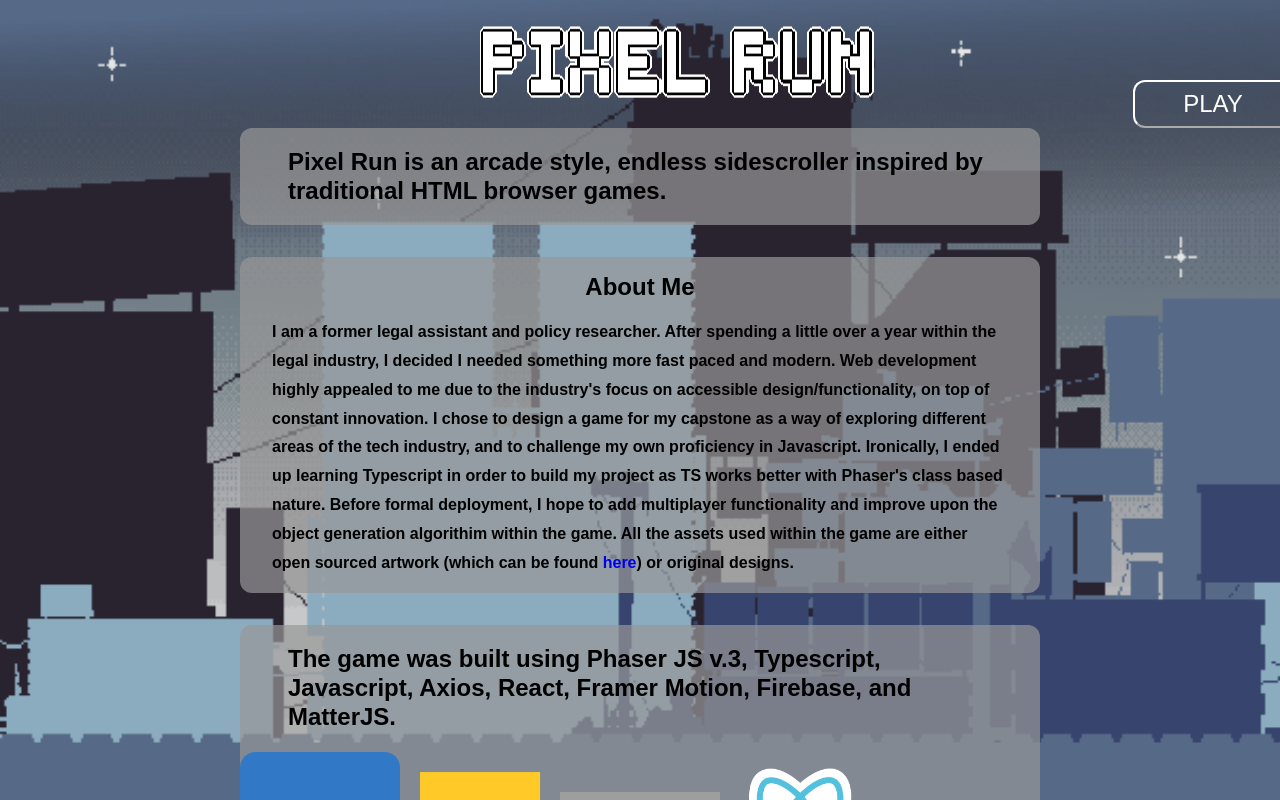
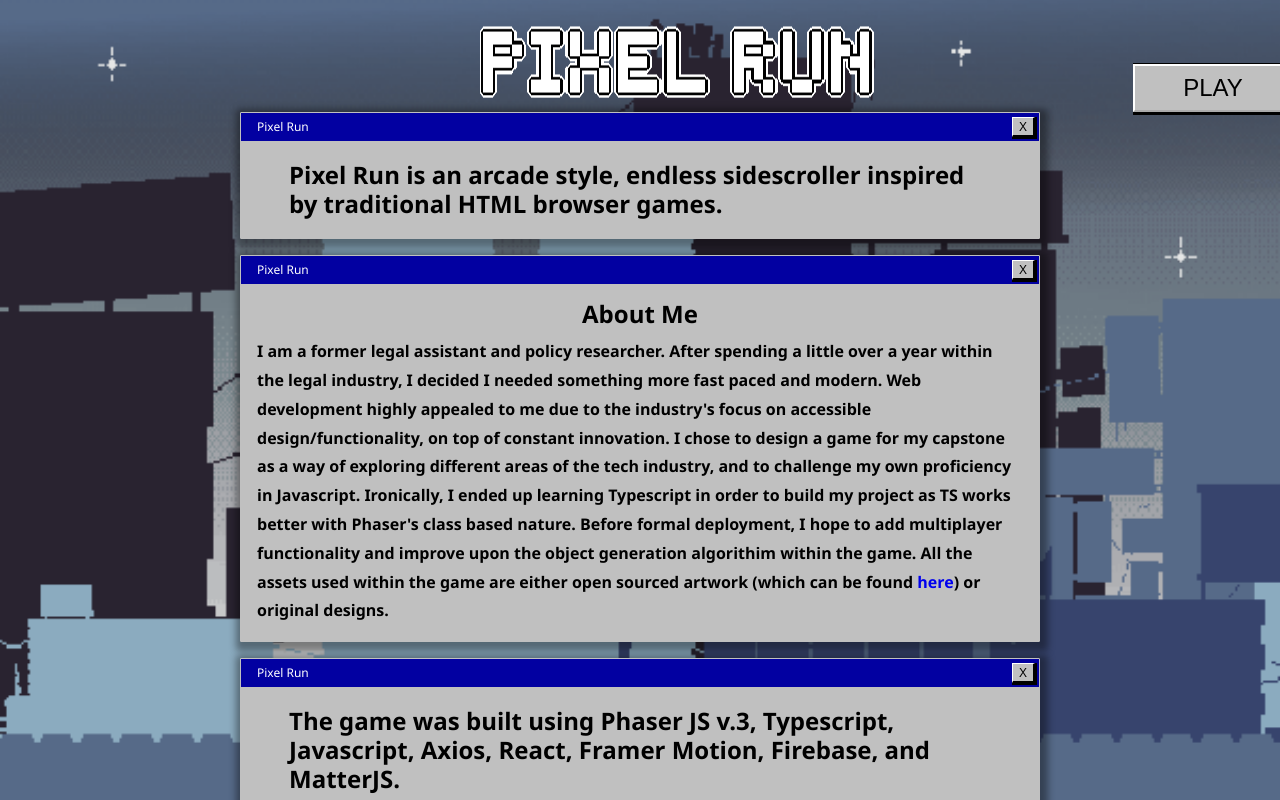
Before and after one commit to emwong101/pixel_run, a React (Vite) app: page / in a window 1280 px wide. Built offline with nearby package versions, Linux system fonts and the light colour scheme; grey boxes are pictures that could not be loaded.

Commit message:
changed styling

```diff
--- a/src/App.scss
+++ b/src/App.scss
@@ -4,14 +4,14 @@ body {
   line-height: 1.8rem;
   height: 100vh;
   box-sizing: border-box;
-  font-family: Arial, Helvetica, sans-serif;
+  font-family: "Segoe UI", Tahoma, Geneva, Verdana, sans-serif;
   background-color: #5f6b82;
   background-image: url("/assets/hero.gif");
   background-repeat: no-repeat;
   background-size: cover;
   position: relative;
   background-attachment: fixed;
-  overflow-x: hidden;
+  overflow: hidden;
 }
 
 *,
@@ -25,6 +25,7 @@ body {
   width: 100%;
   padding: 1rem 30rem;
   padding-right: 16rem;
+  padding-bottom: 0;
   position: sticky;
   top: 0;
   z-index: 111;
@@ -40,21 +41,20 @@ body {
 .link-button {
   height: 3rem;
   width: 10rem;
-  margin-top: 5rem;
-  background: none;
+  margin-top: 4rem;
+  box-shadow: 2px 1px 0px 2px rgba(0, 0, 0, 1);
+  background-color: #c0c0c0;
   text-decoration: none;
   outline: none;
   border-color: white;
-  border-radius: 12px;
   cursor: pointer;
-
   &:hover {
     border-width: 3px;
   }
 }
 
 .link {
-  color: white;
+  color: black;
   font-size: 1.5rem;
   text-align: center;
 }
--- a/src/App.tsx
+++ b/src/App.tsx
@@ -17,8 +17,11 @@ function App() {
             whileHover={{ scale: 1.1 }}
             whileTap={{ scale: 0.9 }}
           >
-            <Link className="link" to="/play">
-              PLAY
+            <Link
+              className="link"
+              to={location.pathname === "/" ? "/play" : ""}
+            >
+              {location.pathname === "/" ? "PLAY" : "HOME"}
             </Link>
           </motion.button>
         </div>
--- a/src/pages/gamePage/GamePage.tsx
+++ b/src/pages/gamePage/GamePage.tsx
@@ -8,6 +8,7 @@ function GamePage() {
       initial={{ x: "100vw" }}
       animate={{ x: 0 }}
       transition={{ type: "spring", delay: 0.5 }}
+      exit={{ x: "-100vw", transition: { ease: "easeInOut" } }}
     >
       <iframe
         src="https://itch.io/embed-upload/6992900?color=333333"
--- a/src/pages/infoPage/InfoPage.scss
+++ b/src/pages/infoPage/InfoPage.scss
@@ -3,10 +3,14 @@
   flex-direction: column;
   justify-content: center;
   align-items: center;
-  background-color: rgba(151, 151, 151, 0.7);
+  // background-color: rgba(151, 151, 151, 0.7);
+  background-color: #c0c0c0;
   margin: 0 15rem;
-  border-radius: 12px;
+  // border-radius: 12px;
+  border: 1.5px solid #c0c0c0;
+  box-shadow: 2px 3px 7px 6px rgba(0, 0, 0, 0.39);
   overflow: auto;
+  border-radius: 1px;
 }
 
 .about {
@@ -15,7 +19,8 @@
 
   &__body {
     margin: 0;
-    padding: 1rem 0;
+    padding: 1rem;
+    padding-top: 0.5rem;
   }
 }
 
@@ -26,14 +31,44 @@
 }
 
 .second {
-  margin-top: 2rem;
-  padding: 0 2rem;
+  margin-top: 1rem;
 }
 
 .third {
-  margin-top: 2rem;
+  margin-top: 1rem;
 }
 
 .logo {
   width: 10rem;
 }
+
+.blue-bar {
+  background-color: #0200a1;
+  width: 100%;
+  height: 1.75rem;
+  display: flex;
+  justify-content: space-between;
+  align-items: center;
+}
+
+.close {
+  background-color: #c0c0c0;
+  color: black;
+  height: 20px;
+  width: 23px;
+  display: flex;
+  justify-content: center;
+  margin-right: 0.25rem;
+  box-shadow: 1px 1px 0px 1px rgba(0, 0, 0, 1);
+  border-left: 0.5px solid white;
+  border-top: 0.5px solid white;
+  font-weight: 500;
+  font-size: 12px;
+}
+
+.bar__label {
+  color: white;
+  padding-left: 1rem;
+  font-family: "Segoe UI", Tahoma, Geneva, Verdana, sans-serif;
+  font-size: 12px;
+}
--- a/src/pages/infoPage/InfoPage.tsx
+++ b/src/pages/infoPage/InfoPage.tsx
@@ -18,6 +18,11 @@ function InfoPage() {
         transition={{ type: "spring", delay: 0.5 }}
         exit={{ x: "-100vw", transition: { ease: "easeInOut" } }}
       >
+        <div className="blue-bar">
+          {" "}
+          <p className="bar__label">Pixel Run</p>
+          <input type="button" value="X" className="close"></input>
+        </div>
         <h2 className="info__tagline">
           Pixel Run is an arcade style, endless sidescroller inspired by
           traditional HTML browser games.
@@ -30,6 +35,10 @@ function InfoPage() {
         transition={{ type: "spring", delay: 1.5 }}
         exit={{ x: "-100vw", transition: { ease: "easeInOut" } }}
       >
+        <div className="blue-bar">
+          <p className="bar__label">Pixel Run</p>
+          <input type="button" value="X" className="close"></input>
+        </div>
         <h2 className="about">About Me</h2>
         <h4 className="about__body">
           I am a former legal assistant and policy researcher. After spending a
@@ -54,6 +63,11 @@ function InfoPage() {
         transition={{ type: "spring", delay: 2.5 }}
         exit={{ x: "-100vw", transition: { ease: "easeInOut" } }}
       >
+        <div className="blue-bar">
+          {" "}
+          <p className="bar__label">Pixel Run</p>
+          <input type="button" value="X" className="close"></input>
+        </div>
         <h2 className="info__tagline">
           The game was built using Phaser JS v.3, Typescript, Javascript, Axios,
           React, Framer Motion, Firebase, and MatterJS.
```
